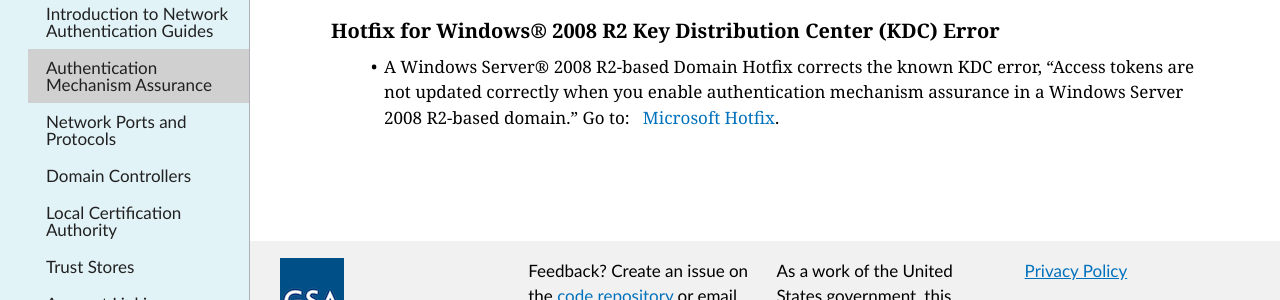
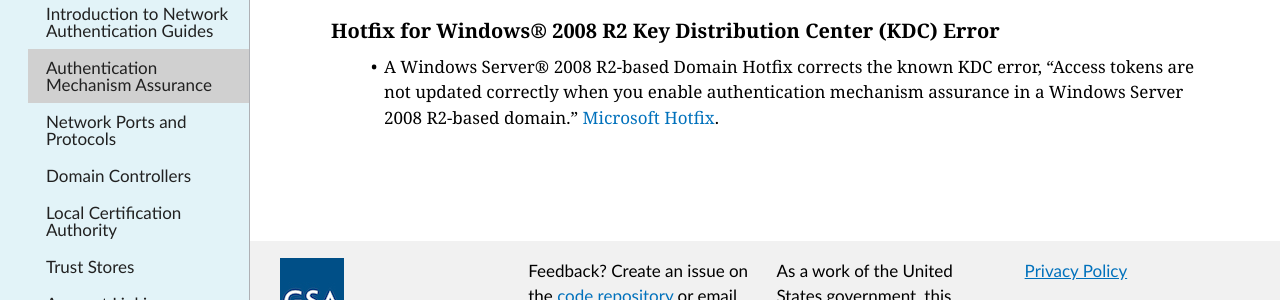
Before and after one commit to GSA/piv-guides, a Jekyll site: the page built from _networkconfig/10_AMA.md, in a window 1280 px wide and 900 px high, scrolled down 827 px. Shown: the part 430-730 px from the top of the window. Built offline with Jekyll 4.4.1, drawn with Linux system fonts in a browser that asks for light colours; nearby versions of some CDN libraries.

Commit message:
Update 10_AMA.md

```diff
--- a/_networkconfig/10_AMA.md
+++ b/_networkconfig/10_AMA.md
@@ -30,4 +30,4 @@ As an example, you want to allow Joe read access to sharepoint documents if Joe
 
 ### Hotfix for Windows® 2008 R2 Key Distribution Center (KDC) Error
 
-* A Windows Server® 2008 R2-based Domain Hotfix corrects the known KDC error, "Access tokens are not updated correctly when you enable authentication mechanism assurance in a Windows Server 2008 R2-based domain." Go to:&nbsp;&nbsp; [Microsoft Hotfix](http://support.microsoft.com/kb/2771254){:target="_blank"}.
+* A Windows Server® 2008 R2-based Domain Hotfix corrects the known KDC error, "Access tokens are not updated correctly when you enable authentication mechanism assurance in a Windows Server 2008 R2-based domain." [Microsoft Hotfix](http://support.microsoft.com/kb/2771254){:target="_blank"}.
```
